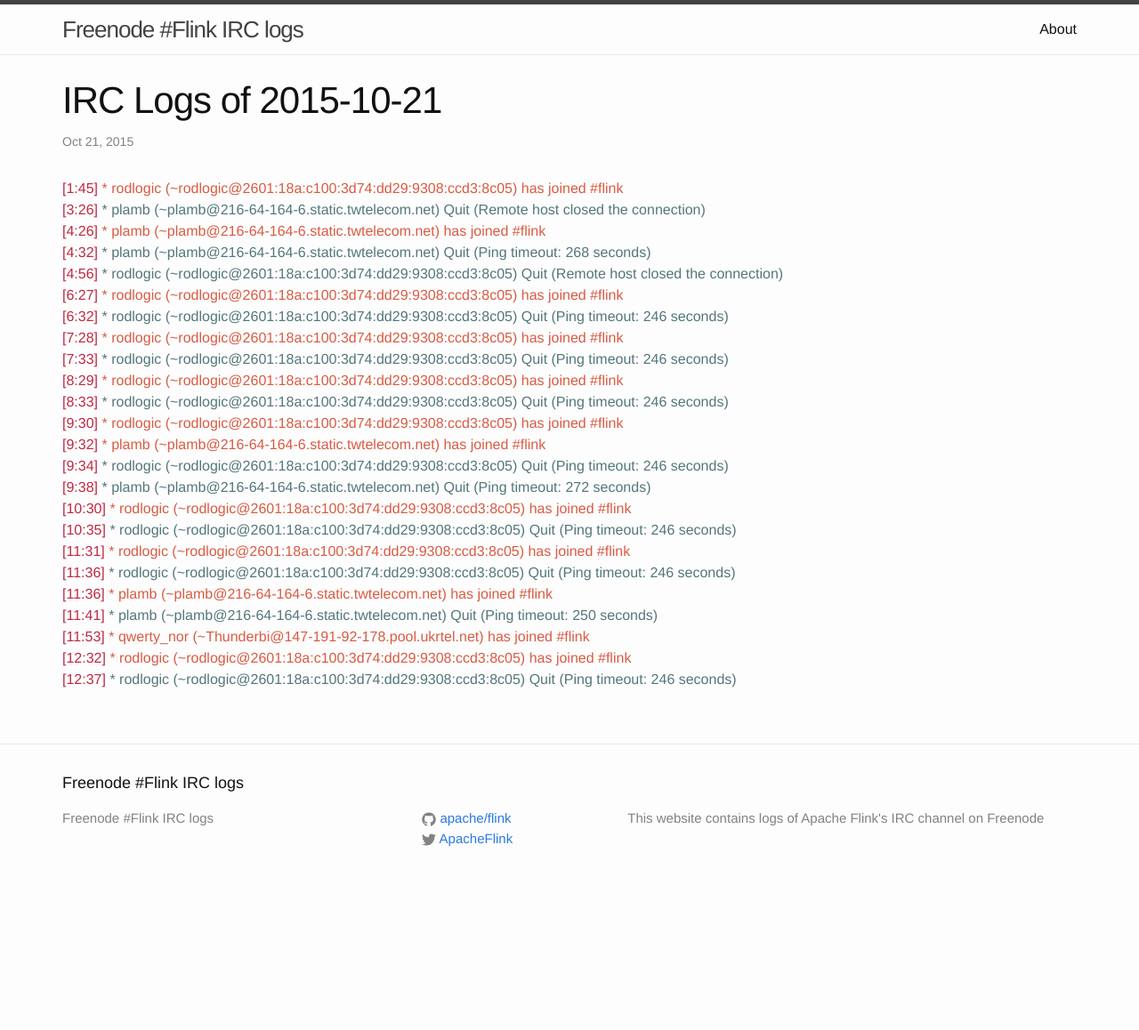
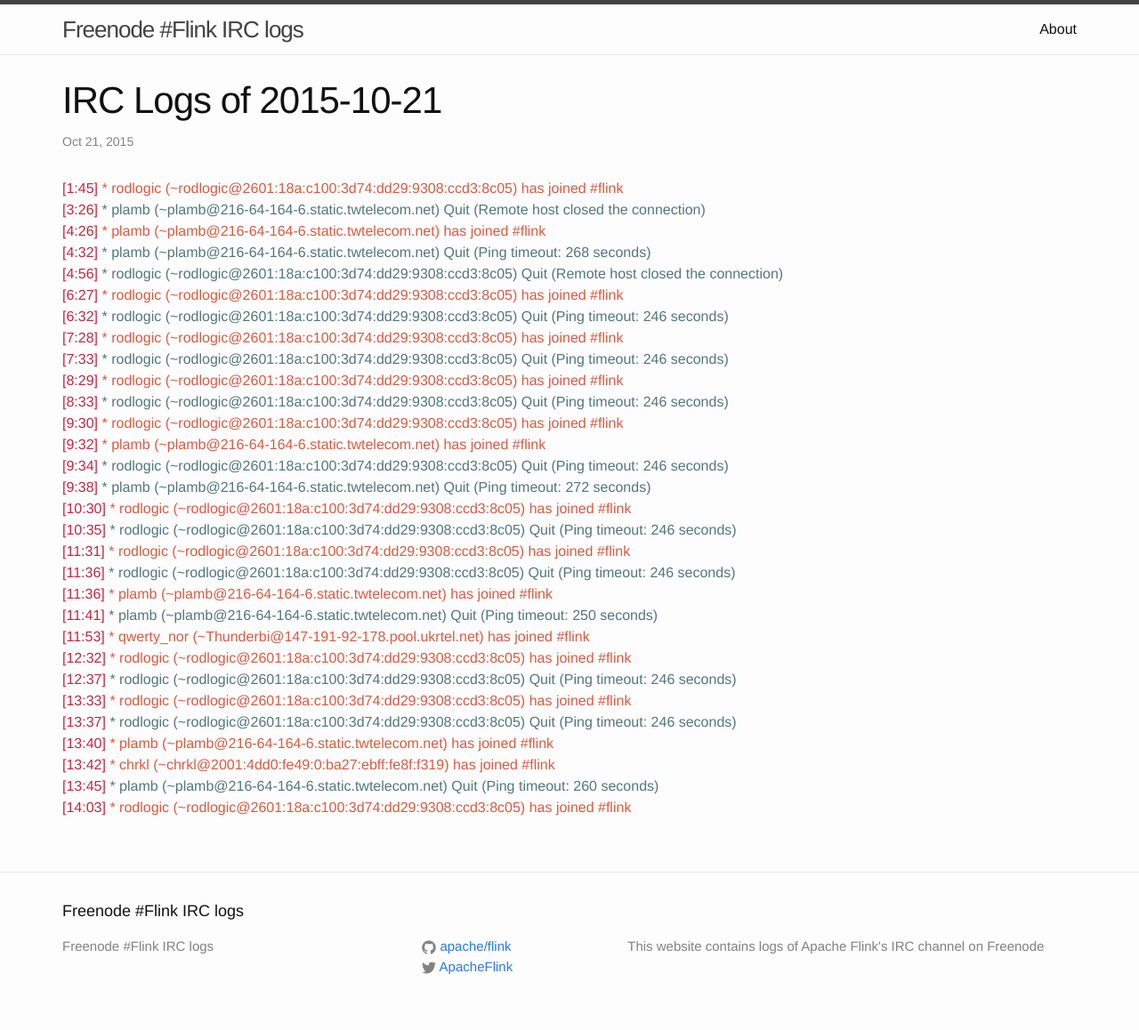
Before and after one commit to flink-irc-logs/flink-irc-logs.github.io, a Jekyll site: the page built from _posts/2015-10-21-logs.markdown, in a window 1280 px wide. Shown: the whole page at 89% size. Built offline with Jekyll 4.4.1, drawn with Linux system fonts in a browser that asks for light colours; before the commit the page ends 1014 px from its top, so only the background shows below that.

Commit message:
Update of the logs on Wed Oct 21 15:28:06 CEST 2015

```diff
--- a/_posts/2015-10-21-logs.markdown
+++ b/_posts/2015-10-21-logs.markdown
@@ -28,3 +28,9 @@
 <span class="irc-date">[11:53]</span> <span class="irc-green">* qwerty_nor (~Thunderbi@147-191-92-178.pool.ukrtel.net) has joined #flink</span><br />
 <span class="irc-date">[12:32]</span> <span class="irc-green">* rodlogic (~rodlogic@2601:18a:c100:3d74:dd29:9308:ccd3:8c05) has joined #flink</span><br />
 <span class="irc-date">[12:37]</span> <span class="irc-navy">* rodlogic (~rodlogic@2601:18a:c100:3d74:dd29:9308:ccd3:8c05) Quit (Ping timeout: 246 seconds)</span><br />
+<span class="irc-date">[13:33]</span> <span class="irc-green">* rodlogic (~rodlogic@2601:18a:c100:3d74:dd29:9308:ccd3:8c05) has joined #flink</span><br />
+<span class="irc-date">[13:37]</span> <span class="irc-navy">* rodlogic (~rodlogic@2601:18a:c100:3d74:dd29:9308:ccd3:8c05) Quit (Ping timeout: 246 seconds)</span><br />
+<span class="irc-date">[13:40]</span> <span class="irc-green">* plamb (~plamb@216-64-164-6.static.twtelecom.net) has joined #flink</span><br />
+<span class="irc-date">[13:42]</span> <span class="irc-green">* chrkl (~chrkl@2001:4dd0:fe49:0:ba27:ebff:fe8f:f319) has joined #flink</span><br />
+<span class="irc-date">[13:45]</span> <span class="irc-navy">* plamb (~plamb@216-64-164-6.static.twtelecom.net) Quit (Ping timeout: 260 seconds)</span><br />
+<span class="irc-date">[14:03]</span> <span class="irc-green">* rodlogic (~rodlogic@2601:18a:c100:3d74:dd29:9308:ccd3:8c05) has joined #flink</span><br />
```
